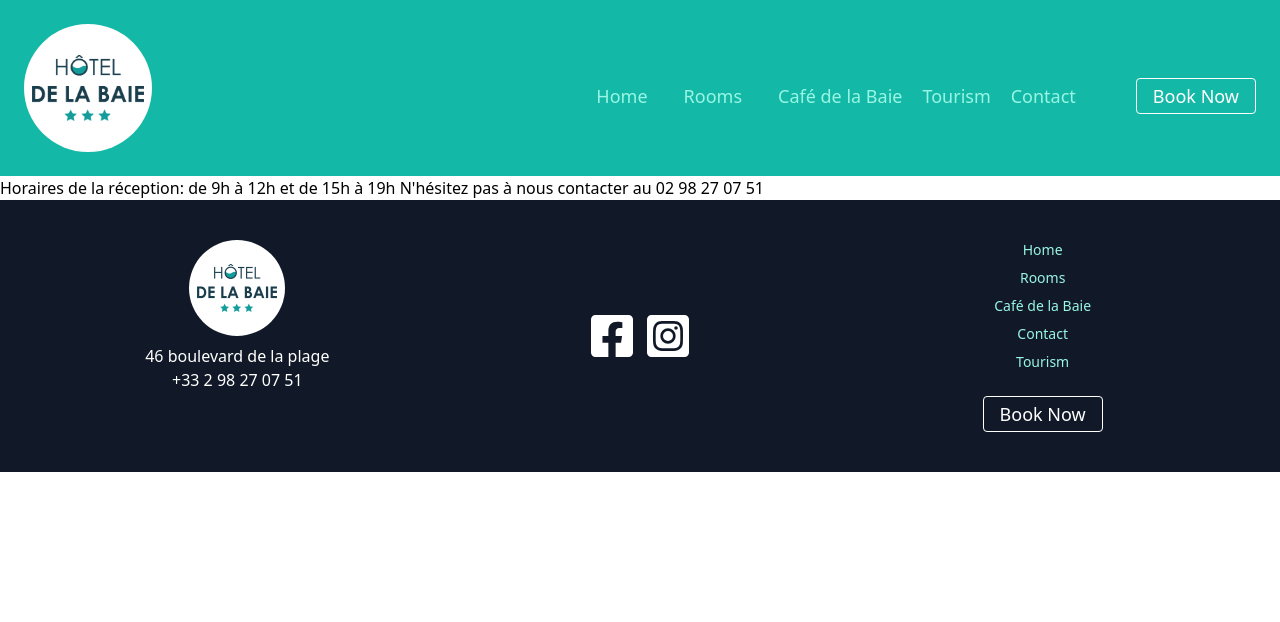
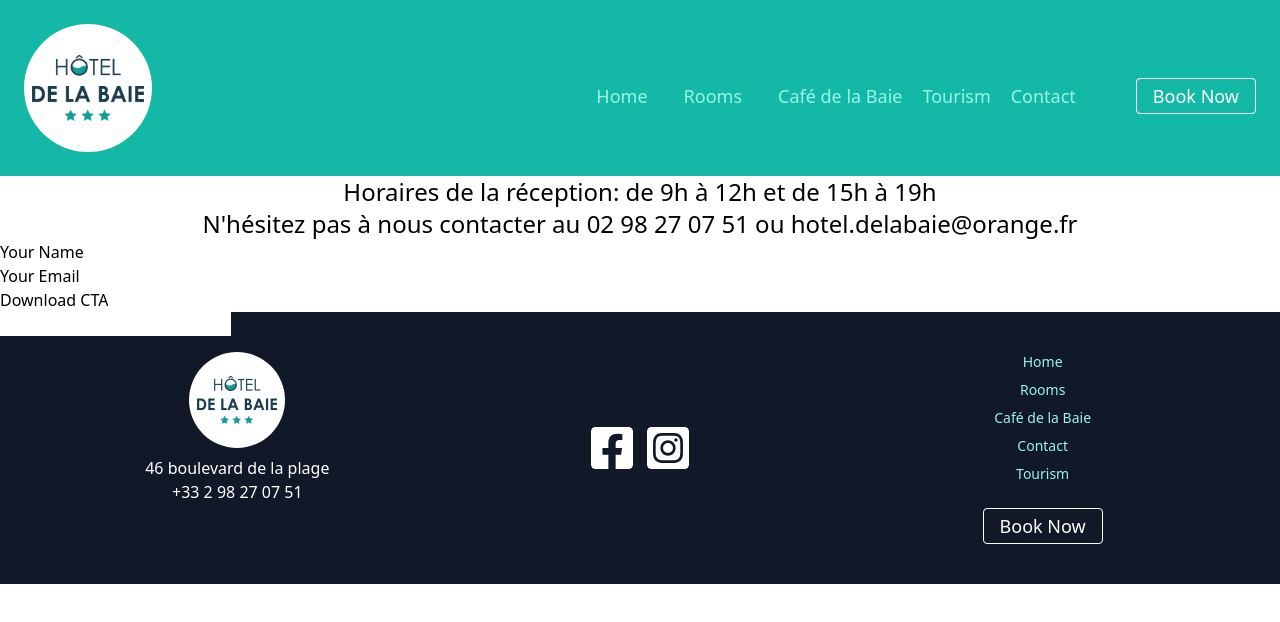
Before and after one commit to elodiedaumal/hotel, a React (Create React App) app: page /contact in a window 1280 px wide. Shown: the top 622 px of the page. Built offline with nearby package versions, Linux system fonts and the light colour scheme; no server answers.

Commit message:
start the contact page

```diff
--- a/src/Pages/Contact.js
+++ b/src/Pages/Contact.js
@@ -1,10 +1,43 @@
 const Contact = () => {
   return (
     <>
-      <h1>
-        Horaires de la réception: de 9h à 12h et de 15h à 19h N'hésitez pas à
-        nous contacter au 02 98 27 07 51
-      </h1>
+      <header className='text-center'>
+        <h2 className='text-2xl'>
+          Horaires de la réception: de 9h à 12h et de 15h à 19h
+        </h2>{' '}
+        <h2 className='text-2xl'>
+          N'hésitez pas à nous contacter au 02 98 27 07 51 ou
+          hotel.delabaie@orange.fr
+        </h2>
+      </header>
+      <form
+        action='https://public.herotofu.com/v1/fdc69690-f3f9-11ed-b2e2-c10354b56774'
+        method='post'
+        accept-charset='UTF-8'
+      >
+        <div>
+          <label for='name'>Your Name</label>
+          <input name='Name' id='name' type='text' required />
+        </div>
+        <div>
+          <label for='email'>Your Email</label>
+          <input name='Email' id='email' type='email' required />
+        </div>
+        <div>
+          <input type='submit' value='Download CTA' />
+          <div
+            className='flex-nowrap overflow-hidden absolute'
+            aria-hidden='true'
+          >
+            <input
+              type='text'
+              name='_gotcha'
+              tabindex='-1'
+              autocomplete='off'
+            />
+          </div>
+        </div>
+      </form>
     </>
   );
 };
```
